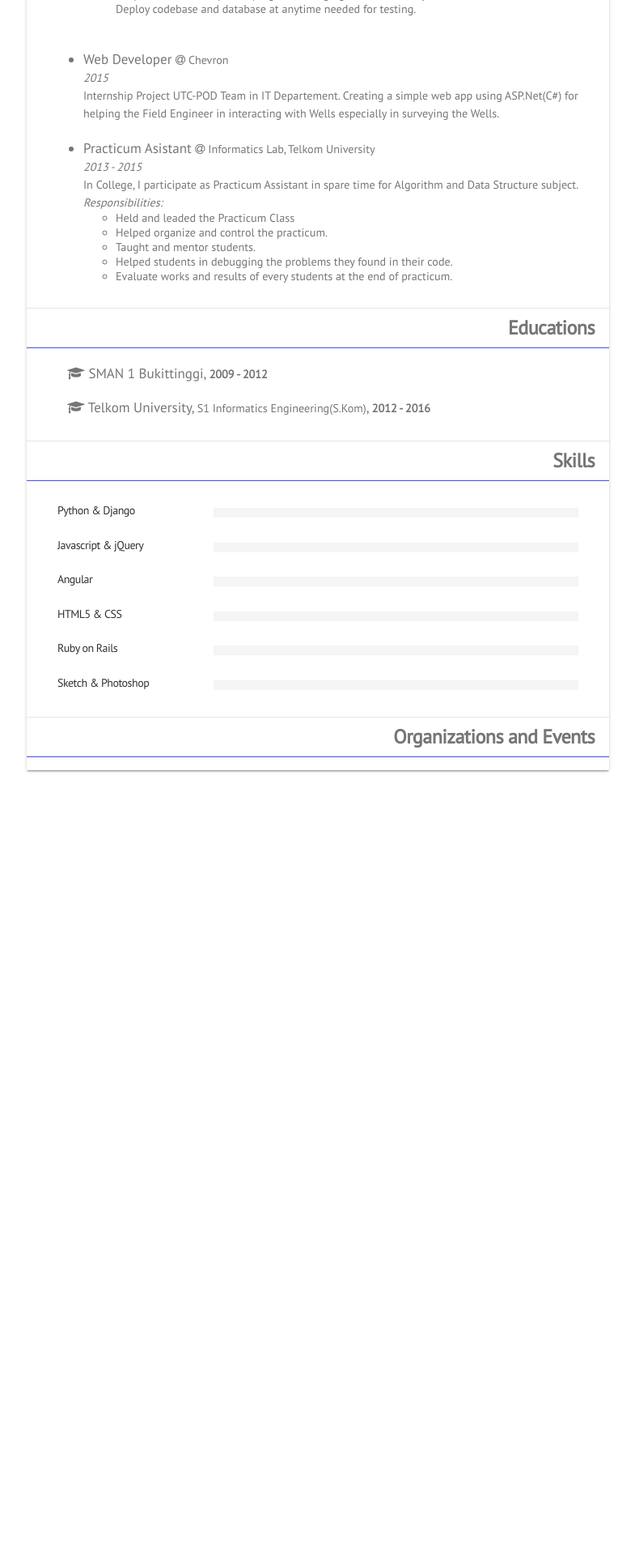
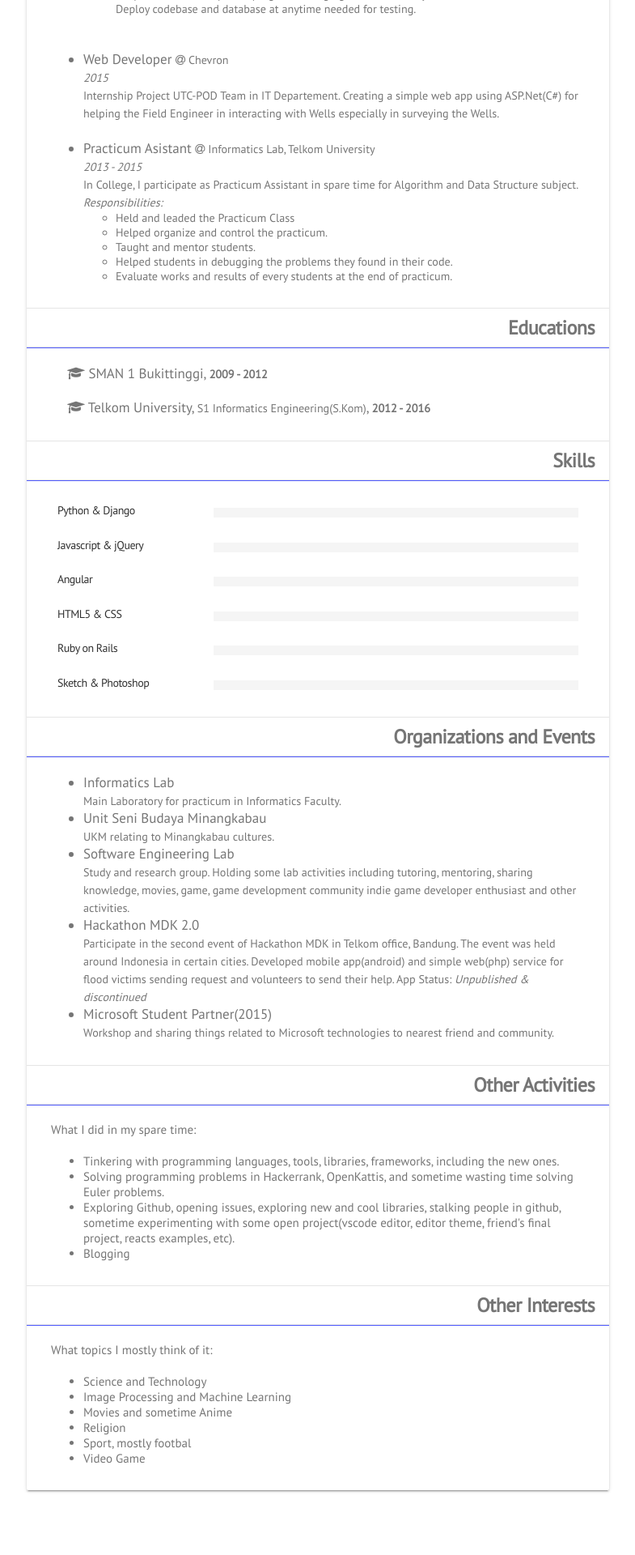
Before and after one commit to mfirhas/mfathirirhas.github.io, a Jekyll site: the page built from resume.md, in a window 1280 px wide. Shown: the part 1378-3298 px from the top of the page at 81% size, without its empty margins (247-1032 px from the left). Built offline with Jekyll 4.4.1, drawn with Linux system fonts in a browser that asks for light colours; nearby versions of some CDN libraries; some web fonts are replaced; comment, search, counter and statistics services are not loaded; before the commit the page ends 2409 px from its top, so only the background shows below that.

Commit message:
other activities and interests

```diff
--- a/assets/css/resume.css
+++ b/assets/css/resume.css
@@ -14,6 +14,11 @@
 .resume-font-content2 {
     font-family: 'PT Sans', sans-serif;
     font-size: 17px;
+    padding: 20px 30px 10px 30px;
+}
+.resume-font-content3 {
+    font-family: 'PT Sans', sans-serif;
+    font-size: 15px;
     padding: 20px 30px 10px 30px;
 }
 
--- a/resume.md
+++ b/resume.md
@@ -115,7 +115,49 @@ title: Resume
   <div class="mdl-card__supporting-text mdl-card__actions mdl-card--border">
     <h2 class="mdl-card__title-text supporting-text-sub-title">Organizations and Events</h2>
   </div>
-  <div class="mdl-card__supporting-text mdl-card__actions sub-section-top-border">
+  <div class="mdl-card__supporting-text mdl-card__actions sub-section-top-border resume-font-content2">
+    <ul>
+      <li>Informatics Lab</li>
+        <span><small>Main Laboratory for practicum in Informatics Faculty.</small></span>
+      <li>Unit Seni Budaya Minangkabau</li>
+        <span><small>UKM relating to Minangkabau cultures.</small></span>
+      <li>Software Engineering Lab</li>
+        <span><small>Study and research group. Holding some lab activities including tutoring, mentoring, sharing knowledge, movies, game, game development community indie game developer enthusiast and other activities.</small></span>
+      <li>Hackathon MDK 2.0</li>
+        <span><small>Participate in the second event of Hackathon MDK in Telkom office, Bandung. The event was held around Indonesia in certain cities. Developed mobile app(android) and simple web(php) service for flood victims sending request and volunteers to send their help. App Status: <i> Unpublished & discontinued</i> </small></span>
+      <li>Microsoft Student Partner(2015)</li>
+        <span><small>Workshop and sharing things related to Microsoft technologies to nearest friend and community.</small></span>
+    </ul>
+  </div>
+
+  <!-- Other Activities -->
+  <div class="mdl-card__supporting-text mdl-card__actions mdl-card--border">
+    <h2 class="mdl-card__title-text supporting-text-sub-title">Other Activities</h2>
+  </div>
+  <div class="mdl-card__supporting-text mdl-card__actions sub-section-top-border resume-font-content3">
+    <p>What I did in my spare time:</p>
+    <ul>
+      <li>Tinkering with programming languages, tools, libraries, frameworks, including the new ones.</li>
+      <li>Solving programming problems in Hackerrank, OpenKattis, and sometime wasting time solving Euler problems.</li>
+      <li>Exploring Github, opening issues, exploring new and cool libraries, stalking people in github, sometime experimenting with some open project(vscode editor, editor theme, friend's final project, reacts examples, etc).</li>
+      <li>Blogging</li>
+    </ul>
+  </div>
+
+  <!-- Other Interests -->
+  <div class="mdl-card__supporting-text mdl-card__actions mdl-card--border">
+    <h2 class="mdl-card__title-text supporting-text-sub-title">Other Interests</h2>
+  </div>
+  <div class="mdl-card__supporting-text mdl-card__actions sub-section-top-border resume-font-content3">
+    <p>What topics I mostly think of it:</p>
+    <ul>
+      <li>Science and Technology</li>
+      <li>Image Processing and Machine Learning</li>
+      <li>Movies and sometime Anime</li>
+      <li>Religion</li>
+      <li>Sport, mostly footbal</li>
+      <li>Video Game</li>
+    </ul>
   </div>
 
   <!-- <div class="mdl-card__menu">
```
